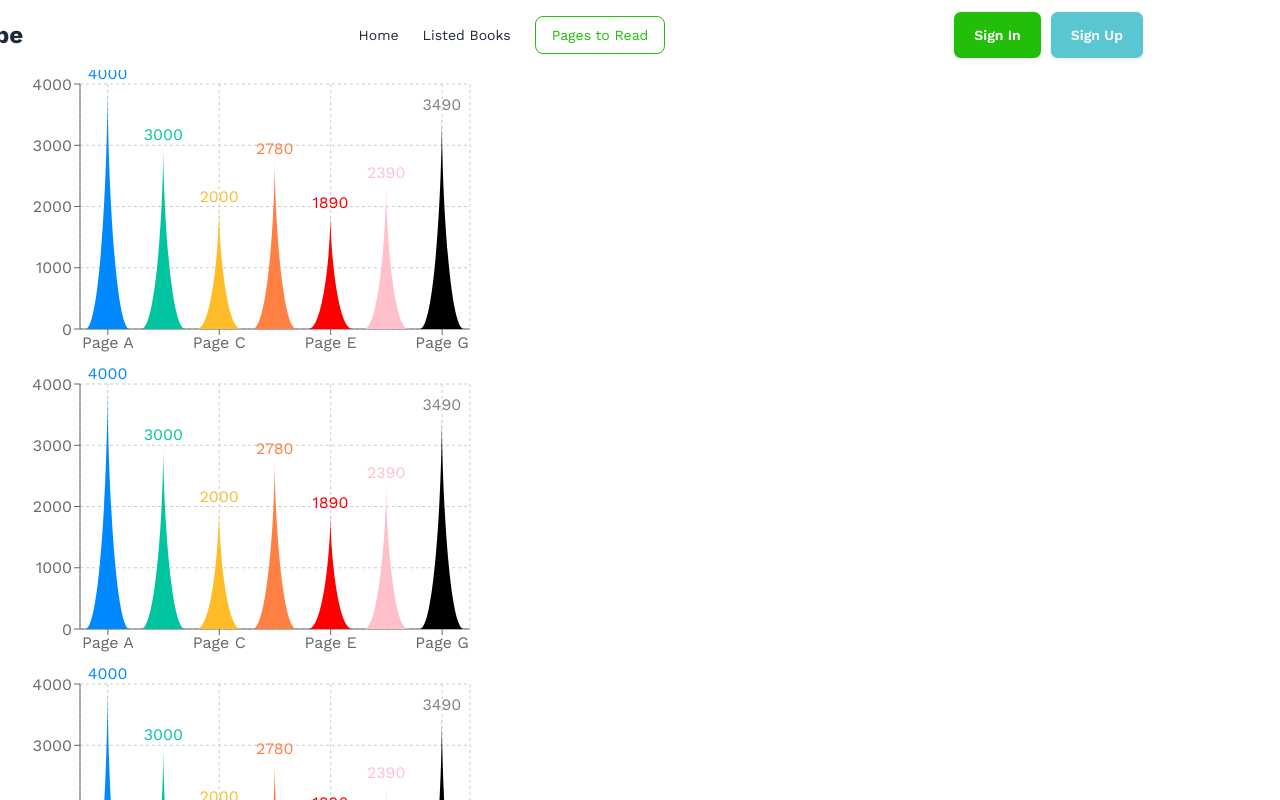
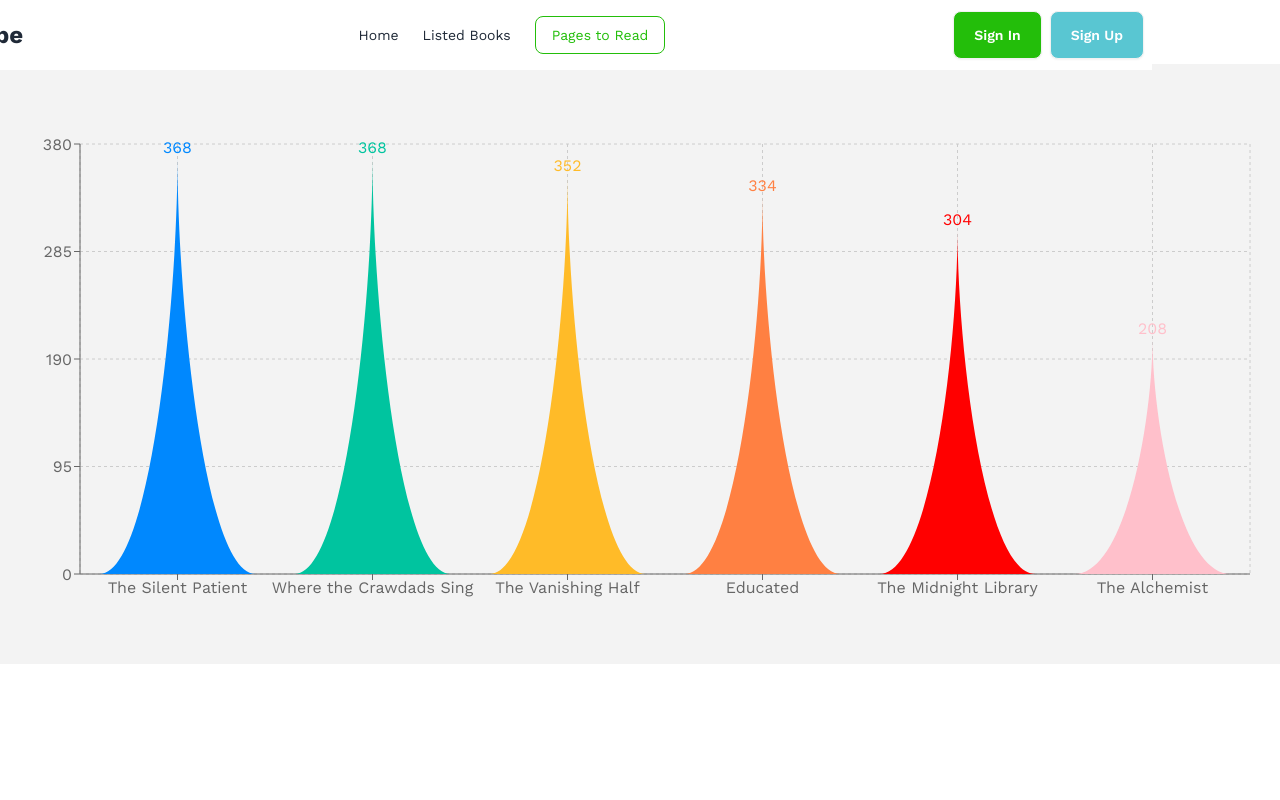
Before and after one commit to sumaiyakhondoker/book-vibe-assignment-8, a React (Vite) app: page /pagestoread in a window 1280 px wide. Shown: the top 800 px of the page. Built offline with nearby package versions, Linux system fonts and the light colour scheme; a web font is replaced by a local one.

Commit message:
ui completed successfully

```diff
--- a/package.json
+++ b/package.json
@@ -14,6 +14,7 @@
     "match-sorter": "^7.0.0",
     "react": "^18.3.1",
     "react-dom": "^18.3.1",
+    "react-hot-toast": "^2.4.1",
     "react-icons": "^5.3.0",
     "react-router-dom": "^6.27.0",
     "react-spinners": "^0.14.1",
--- a/src/main.jsx
+++ b/src/main.jsx
@@ -2,10 +2,12 @@ import { StrictMode } from 'react'
 import { createRoot } from 'react-dom/client'
 import './index.css'
 import {RouterProvider,}from "react-router-dom";
-import { router } from './routes/Routs';
+import { router } from './routes/Routes';
+import  { Toaster } from 'react-hot-toast';
 
 createRoot(document.getElementById('root')).render(
   <StrictMode>
     <RouterProvider router={router}></RouterProvider>
+    <Toaster></Toaster>
   </StrictMode>,
 )
--- a/src/pages/BookDetails.jsx
+++ b/src/pages/BookDetails.jsx
@@ -1,5 +1,6 @@
 import { useLoaderData, useNavigation, useParams } from "react-router-dom";
 import Loader from "../components/Loader";
+import toast from "react-hot-toast";
 
 
 const BookDetails = () => {
@@ -22,6 +23,13 @@ const BookDetails = () => {
     yearOfPublishing,
   } = book;
 
+  const handleReadBtn = ()=>{
+    toast.success('Book added to readlist successfully!')
+  }
+  const handleWishlistBtn = ()=>{
+    // toast.success('Book added to wishlist successfully!')
+    toast.error('You have already read this!')
+  }
   const navigation = useNavigation()
   if(navigation.state === 'loading') return <Loader></Loader>
   return (
@@ -68,8 +76,8 @@ const BookDetails = () => {
 
         </div>
         <div className="card-actions justify-start">
-          <button className="btn lg:px-5 bg-[#23BE0A] text-white hover:bg-white hover:text-black hover:border-[#23BE0A] mr-2">Read</button>
-          <button className="btn lg:px-5 bg-[#59C6D2] text-white hover:bg-white hover:text-black hover:border-[#59C6D2]">Wishlist</button>
+          <button onClick={handleReadBtn} className="btn lg:px-5 bg-[#23BE0A] text-white hover:bg-white hover:text-black hover:border-[#23BE0A] mr-2">Read</button>
+          <button onClick={handleWishlistBtn} className="btn lg:px-5 bg-[#59C6D2] text-white hover:bg-white hover:text-black hover:border-[#59C6D2]">Wishlist</button>
         </div>
       </div>
     </div>
--- a/src/pages/PageToReadBarchart.jsx
+++ b/src/pages/PageToReadBarchart.jsx
@@ -1,52 +1,28 @@
+import { useLoaderData } from 'react-router-dom';
 import { BarChart, Bar, Cell, XAxis, YAxis, CartesianGrid } from 'recharts';
 
-const PageToReadBarchart = ({book}) => {
+
+const PageToReadBarchart = () => {
+
+    const books = useLoaderData()
+    // console.log(books);
+
+    // data
+    const data = [];
+
+   books.map(book => {
+        let bName = book.bookName
+        let totalPages = book.totalPages
+        const newData = {bName, totalPages}
+        data.push(newData)
+      })
+
 
 const colors = ['#0088FE', '#00C49F', '#FFBB28', '#FF8042', 'red', 'pink'];
-    const data = [
-        {
-          name: 'Page A',
-          uv: 4000,
-          pv: 2400,
-          amt: 2400,
-        },
-        {
-          name: 'Page B',
-          uv: 3000,
-          pv: 1398,
-          amt: 2210,
-        },
-        {
-          name: 'Page C',
-          uv: 2000,
-          pv: 9800,
-          amt: 2290,
-        },
-        {
-          name: 'Page D',
-          uv: 2780,
-          pv: 3908,
-          amt: 2000,
-        },
-        {
-          name: 'Page E',
-          uv: 1890,
-          pv: 4800,
-          amt: 2181,
-        },
-        {
-          name: 'Page F',
-          uv: 2390,
-          pv: 3800,
-          amt: 2500,
-        },
-        {
-          name: 'Page G',
-          uv: 3490,
-          pv: 4300,
-          amt: 2100,
-        },
-      ];
+
+
+console.log(data);
+
 
 const getPath = (x, y, width, height) => {
   return `M${x},${y + height}C${x + width / 3},${y + height} ${x + width / 2},${y + height / 3}
@@ -60,28 +36,36 @@ const PageToReadBarchart = ({book}) => {
 
   return <path d={getPath(x, y, width, height)} stroke="none" fill={fill} />;
 };
+
     return (
         <BarChart
-      width={500}
-      height={300}
+          width={1280}
+          height={600}
           data={data}
+          style={{
+            backgroundColor: '#1313130D',
+
+          }}
           margin={{
-        top: 20,
+            top: 80,
             right: 30,
             left: 20,
-        bottom: 5,
+            bottom: 60,
           }}
+
         >
           <CartesianGrid strokeDasharray="3 3" />
-      <XAxis dataKey="name" />
+          <XAxis dataKey="bName" />
           <YAxis />
-      <Bar dataKey="uv" fill="#8884d8" shape={<TriangleBar />} label={{ position: 'top' }}>
+          <Bar dataKey="totalPages" fill="#8884d8" shape={<TriangleBar />} label={{ position: 'top' }}>
             {data.map((entry, index) => (
               <Cell key={`cell-${index}`} fill={colors[index % 20]} />
             ))}
           </Bar>
         </BarChart>
       );
-};
+    }
+
+
 
 export default PageToReadBarchart;
--- a/src/pages/PagesToRead.jsx
+++ /dev/null
@@ -1,19 +0,0 @@
-import { useLoaderData } from 'react-router-dom';
-import PageToReadBarchart from './PageToReadBarchart';
-
-const PagesToRead = () => {
-    const books = useLoaderData()
-    console.log(books);
-
-
-
-    return (
-        <div>
-            {
-                books.map(book => <PageToReadBarchart key={book.bookId} book={book}></PageToReadBarchart>)
-            }
-        </div>
-    );
-};
-
-export default PagesToRead;
--- a/src/routes/Routs.jsx
+++ b/src/routes/Routes.jsx
@@ -3,9 +3,10 @@ import Root from "../Root/Root";
 import Home from "../pages/Home";
 import BookDetails from "../pages/BookDetails";
 import ListedBooks from "../pages/ListedBooks";
-import PagesToRead from "../pages/PagesToRead";
 import ReadBooks from "../components/ReadBooks";
 import Wishlist from "../components/Wishlist";
+import PageToReadBarchart from "../pages/PageToReadBarchart";
+// import PagesToRead from '../pages/PagesToRead'
 
 export const router = createBrowserRouter([
     {
@@ -39,7 +40,7 @@ export const router = createBrowserRouter([
         },
         {
           path:'/pagestoread',
-          element: <PagesToRead></PagesToRead>,
+          element: <PageToReadBarchart></PageToReadBarchart>,
           loader: ()=> fetch('/booksData.json')
         }
 
```
Also changed, not shown: 1 other file (tests, documents, lock files or other folders). Lines whose indentation alone changed are shown as unchanged.
